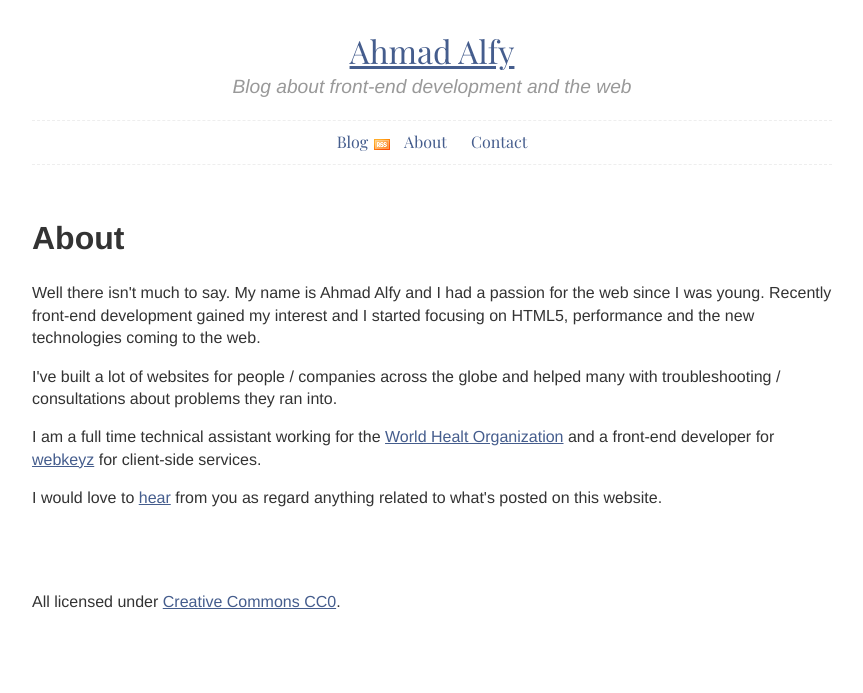
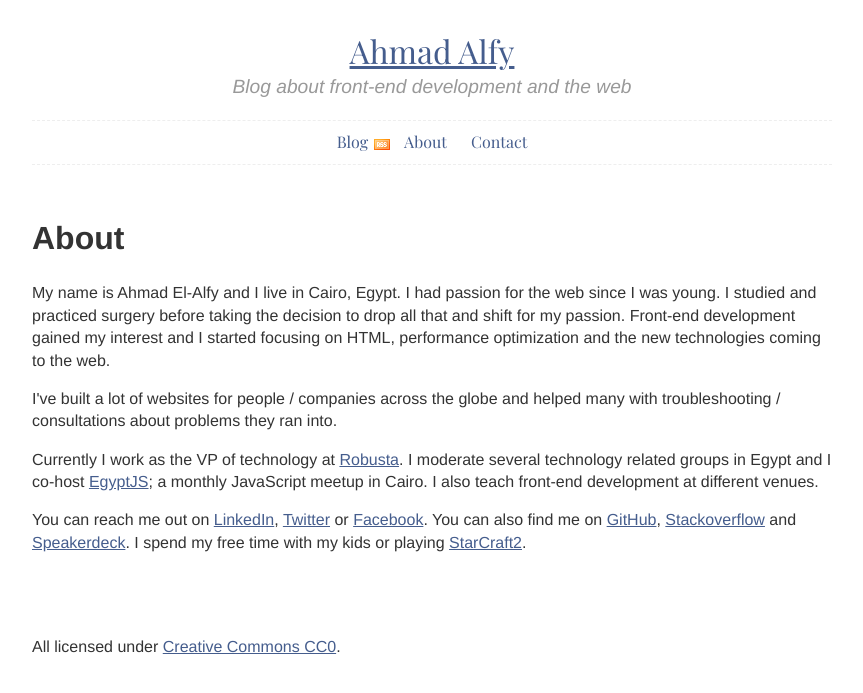
Before and after one commit to ahmadalfy/blog, a Jekyll site: the page built from about/index.html, in a window 1280 px wide. Shown: the top 693 px of the page, without its empty margins (208-1071 px from the left). Built offline with Jekyll 4.4.1, drawn with Linux system fonts in a browser that asks for light colours; some web fonts are replaced.

Commit message:
feat: update about content

```diff
--- a/about/index.html
+++ b/about/index.html
@@ -5,8 +5,8 @@ title: About . Ahmad Alfy
 
 <div id="about">
   <h1>About</h1>
-  <p>Well there isn't much to say. My name is Ahmad Alfy and I had a passion for the web since I was young. Recently front-end development gained my interest and I started focusing on HTML5, performance and the new technologies coming to the web.</p>
+  <p>My name is Ahmad El-Alfy and I live in Cairo, Egypt. I had passion for the web since I was young. I studied and practiced surgery before taking the decision to drop all that and shift for my passion. Front-end development gained my interest and I started focusing on HTML, performance optimization and the new technologies coming to the web.</p>
   <p>I've built a lot of websites for people / companies across the globe and helped many with troubleshooting / consultations about problems they ran into.</p>
-  <p>I am a full time technical assistant working for the <a href="http://www.emro.who.int" title="WHO - Eastern Meditteranean Regional Office">World Healt Organization</a> and a front-end developer for <a href="http://webkeyz.com">webkeyz</a> for client-side services.</p>
-  <p>I would love to <a href="/contact">hear</a> from you as regard anything related to what's posted on this website.</p>
+  <p>Currently I work as the VP of technology at <a href="https://robustastudio.com" title="Robusta website">Robusta</a>. I moderate several technology related groups in Egypt and I co-host <a href="https://www.meetup.com/EgyptJS/">EgyptJS</a>; a monthly JavaScript meetup in Cairo. I also teach front-end development at different venues.</p>
+  <p>You can reach me out on <a href="https://linkedin.com/in/ahmadalfy">LinkedIn</a>, <a href="https://twitter.com/ahmadalfy">Twitter</a> or <a href="https://facebook.com/ahmadalfy">Facebook</a>. You can also find me on <a href="https://github.com/ahmadalfy">GitHub</a>, <a href="https://stackoverflow.com/users/497828/ahmad-alfy">Stackoverflow</a> and <a href="https://speakerdeck.com/ahmad">Speakerdeck</a>. I spend my free time with my kids or playing <a href="https://starcraft2.com/en-us/profile/2/1/4520704">StarCraft2</a>.</p>
 </div>
```
